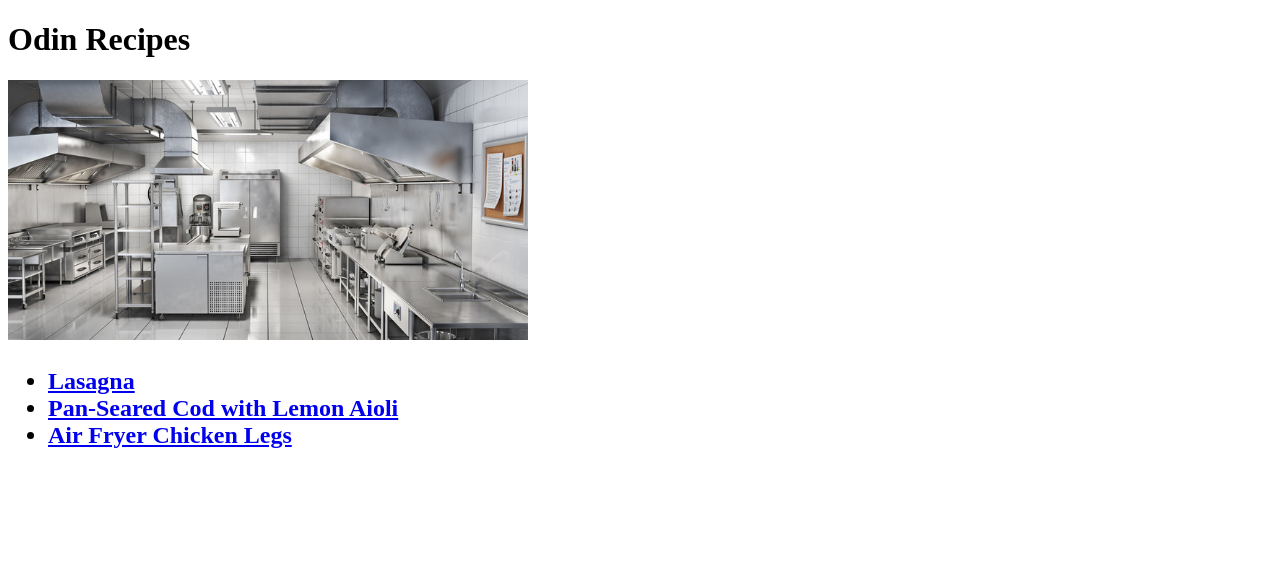
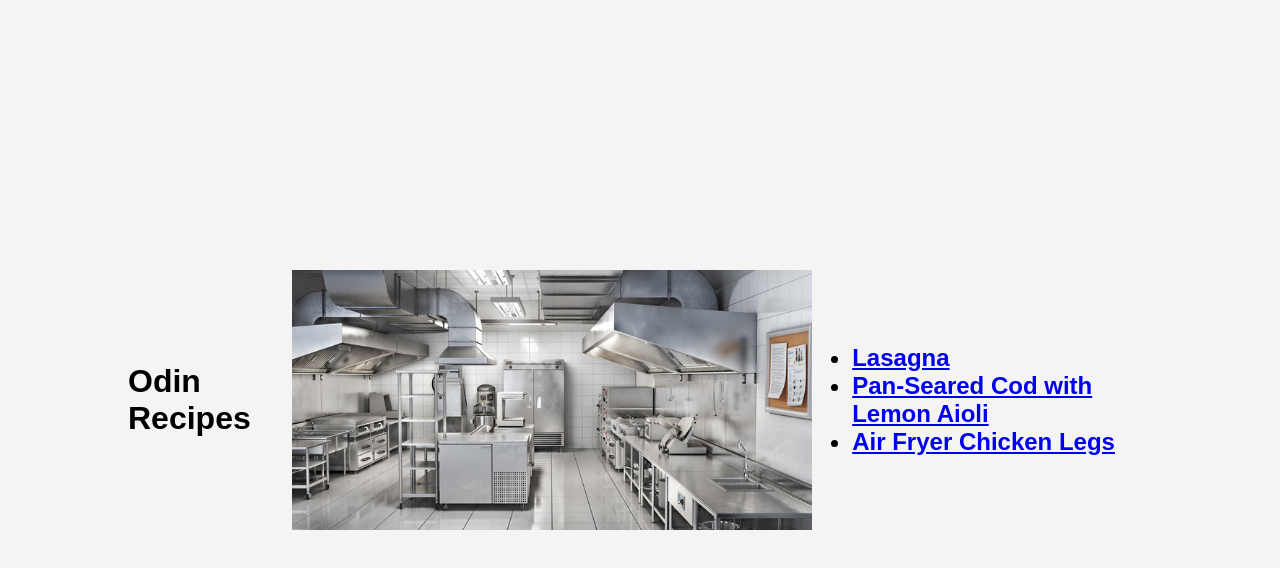
Before and after one commit to jaybcd112/odin-recipes, a plain HTML site: page index.html in a window 1280 px wide. Drawn offline with Linux system fonts and the light colour scheme.

Commit message:
Update recipe homepage with new styles

```diff
--- a/index.html
+++ b/index.html
@@ -3,9 +3,32 @@
 <head>
     <meta charset="UTF-8">
     <meta name="viewport" content="width=device-width, initial-scale=1.0">
+    <link rel='stylesheet' href="styles.css">
     <title>Document</title>
+    <style>
+        body {
+            font-family: Arial, sans-serif;
+            background-color: #f4f4f4;
+            margin: 0;
+            padding: 0;
+            display: flex; /* Makes body a flex container */
+            justify-content: center; /* Horizontally centers the flex items */
+            align-items: center; /* Vertically centers the flex items */
+            min-height: 100vh; /* Ensures the body takes at least the full viewport height */
+        }
+
+        .container {
+            width: 80%;
+            margin: auto; /* Centers the container itself, if it has a defined width */
+            overflow: hidden;
+            /* If you want to center the content of .container,
+            you might need additional styles depending on your content structure */
+        }
+
+    </style>
 </head>
-<body>
+
+<body class="container">
     <h1>Odin Recipes</h1>
     <img src="images/kitchen.jpeg" width="520">
     <h2>
```
Also changed, not shown: recipes/lasagna.html (+12 -0 lines), styles.css (added), 1 other file.
